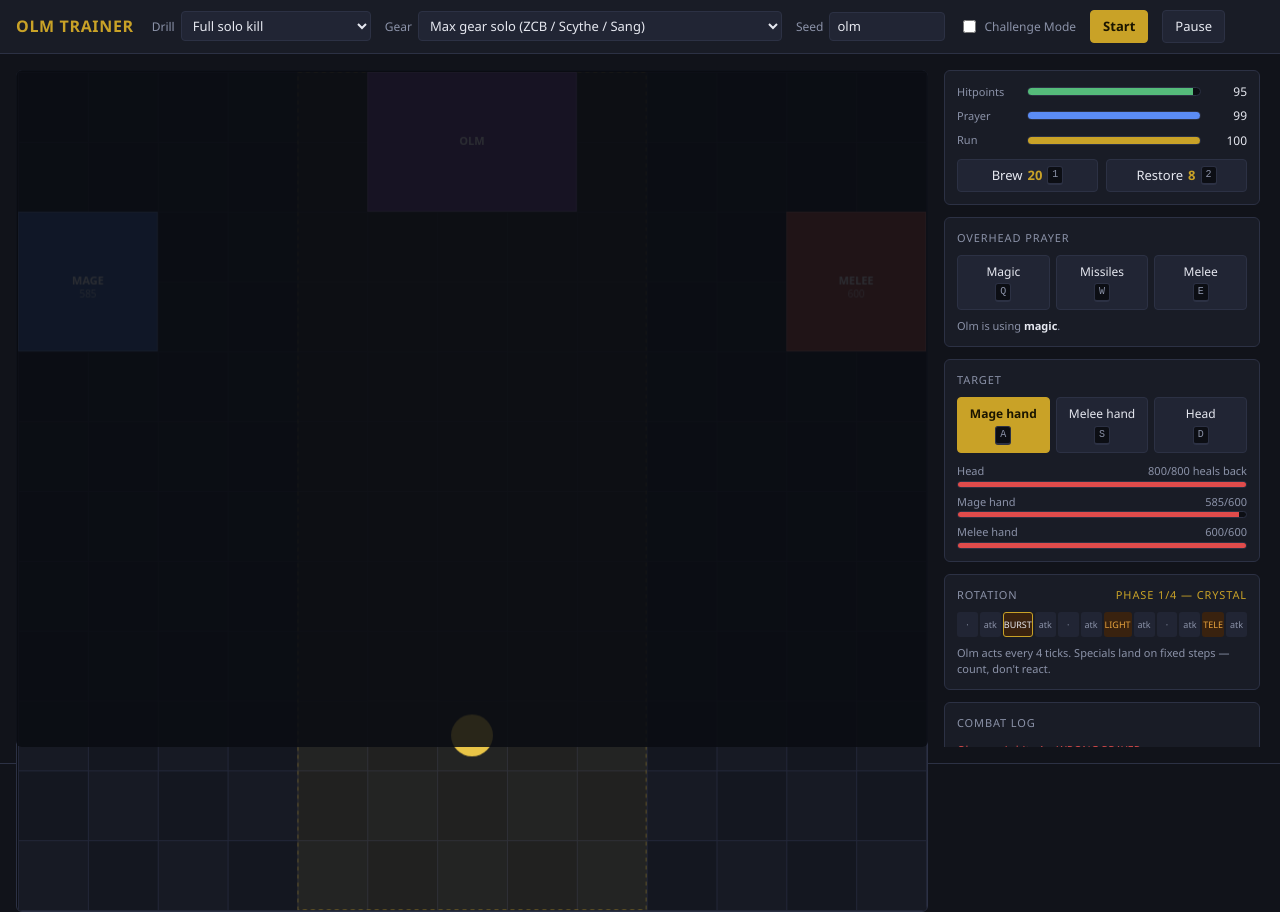
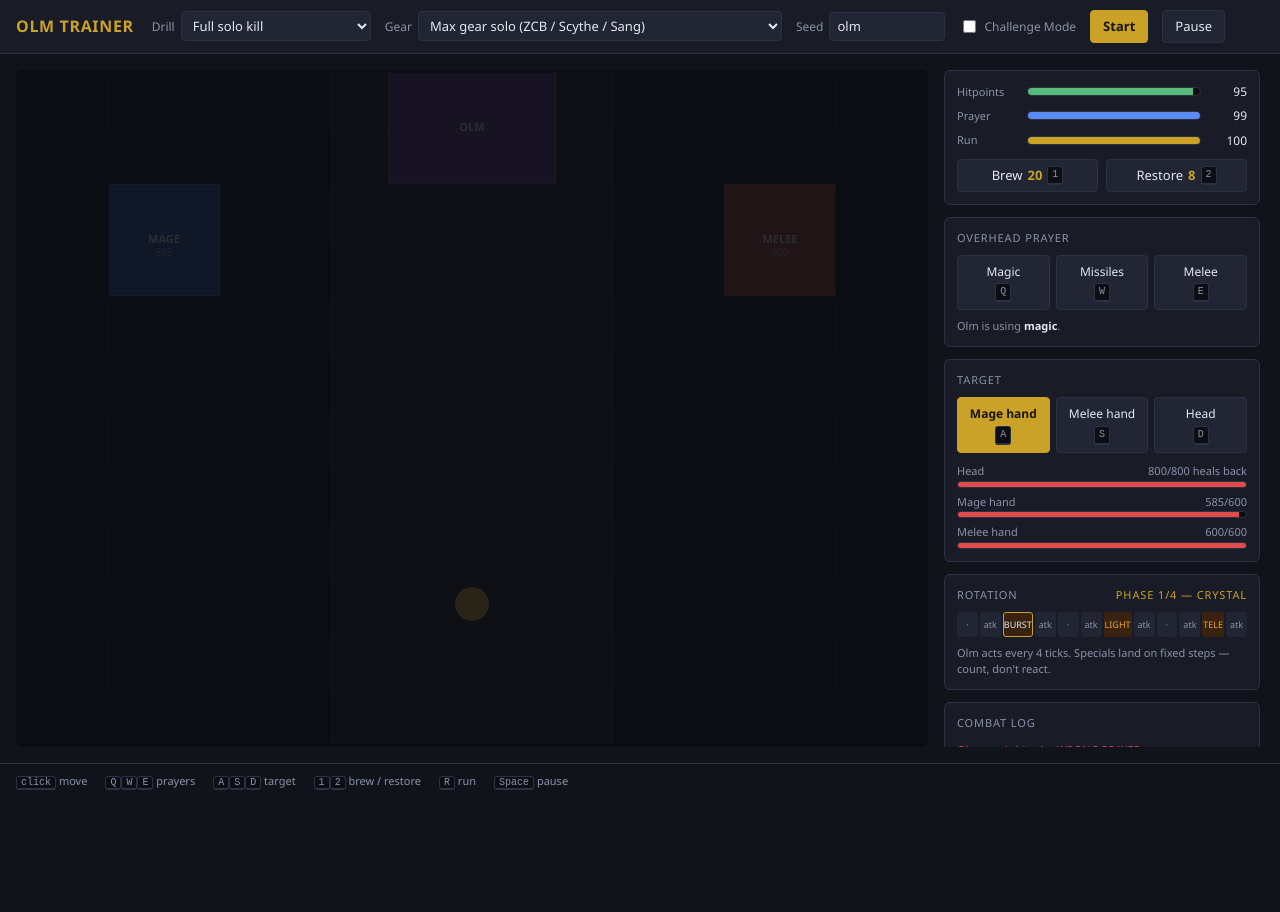
Before and after one commit to RoshanSun/olm-trainer, a website: page public/index.html in a window 1280 px wide. After the commit the page ends 800 px from the top, so only its background shows below. Drawn offline with Linux system fonts and the light colour scheme; files whose address does not match are found by name.

Commit message:
Size the board from JS, because CSS could not be made to do it
The previous attempt did not work and my tests said it did, which is the more
useful half of this. They exercised the renderer against a fake canvas, so they
proved the tile arithmetic and nothing at all about how a browser lays the page
out. Measuring the real thing in headless Chrome showed the canvas rendering at
its full 782x722 in a 705px viewport, ignoring max-height entirely.

Two causes. The grid row in main was auto-sized, so .stage had no definite
height and a percentage max-height against it resolved to none. Fixing the row
was still not enough: a canvas has an intrinsic size, and together with
aspect-ratio that left max-height a no-op anyway.

So the renderer now measures .stage and writes an exact pixel size onto the
canvas. Nothing is left to intrinsic sizing, tiles come out whole-numbered so
the grid lines stay crisp, and the fit is arithmetic rather than a negotiation
with the cascade.

It measures the PARENT, not the canvas. Measuring the canvas fed its own size
back into the next frame's measurement and the board crept two pixels larger
every frame -- visible in the before/after numbers as 780, 782, 784. The edge
is an outline rather than a border for the same reason: outlines sit outside
layout and cannot feed back into the measured box.

The render tests now model a container and assert the CSS size fits inside it,
which is the thing a player actually sees. Verified in Chrome at five window
sizes down to 1280x600: the whole board is visible and the page does not
scroll.

Co-Authored-By: Claude Opus 5 (1M context) <noreply@anthropic.com>

```diff
--- a/public/css/app.css
+++ b/public/css/app.css
@@ -89,10 +89,13 @@ button.primary { background: var(--accent); color: #1a1500; border-color: var(--
 main {
   display: grid;
   grid-template-columns: minmax(0, 1fr) 320px;
+  /* The explicit row is load-bearing. Without it the row is auto-sized to its
+     content, which leaves .stage with an indefinite height -- and a percentage
+     max-height against an indefinite height resolves to none, so the canvas
+     silently ignored its cap and rendered at full intrinsic size. */
+  grid-template-rows: minmax(0, 1fr);
   gap: 16px;
   padding: 16px;
-  /* flex:1 with min-height:0 is what lets main shrink instead of overflowing
-     the viewport -- without the min-height a grid child refuses to shrink. */
   flex: 1;
   min-height: 0;
 }
@@ -100,22 +103,25 @@ main {
 .stage {
   position: relative;
   min-height: 0;
+  height: 100%;
   display: grid;
   place-items: center;
 }
 
-/* max-width and max-height together on a canvas keep its aspect ratio while
-   fitting whichever side runs out first, so the board is always whole. */
+/* The canvas is sized in JS, not here. Pure CSS could not be made to do it:
+   with an intrinsic size plus aspect-ratio, a percentage max-height is ignored
+   and the board rendered full size no matter how short the window got. The
+   renderer measures .stage and sets an exact pixel size instead, which also
+   gives whole-number tiles and so a crisper grid.
+
+   The edge is an outline rather than a border on purpose -- an outline sits
+   outside layout, so it cannot feed back into the measured box. */
 canvas {
-  max-width: 100%;
-  max-height: 100%;
-  width: auto;
-  height: auto;
-  aspect-ratio: 13 / 12;
+  display: block;
   background: #0c0e14;
-  border: 1px solid var(--line);
+  outline: 1px solid var(--line);
+  outline-offset: -1px;
   border-radius: 6px;
-  display: block;
   cursor: crosshair;
 }
 
--- a/public/js/render.js
+++ b/public/js/render.js
@@ -8,6 +8,11 @@
 import {
   GRID_W, GRID_H, HEAD, MAGE_HAND, MELEE_HAND, ZONE_BOUNDS, isWalkable,
 } from '../shared/room.js';
+
+// Fallbacks for when the container has not been laid out yet, and a floor so
+// the board stays usable in a very short window instead of collapsing.
+const DEFAULT_TILE = 56;
+const MIN_TILE = 14;
 
 const COLORS = {
   floor: '#171a24',
@@ -34,25 +39,44 @@ export class Renderer {
     this.resize();
   }
 
-  // Matches the backing store to the size the canvas is actually displayed at,
-  // scaled by the device pixel ratio. Without this the browser stretches a
-  // fixed-size bitmap to fit the box and the grid lines go soft; with it the
-  // arena is sharp at any window size and the tiles stay square.
+  // Fits the board to the space its container actually has.
+  //
+  // This is done here rather than in CSS because CSS could not be made to do
+  // it: a canvas has an intrinsic size, and combined with aspect-ratio that
+  // made percentage max-height a no-op, so the board kept rendering at full
+  // size and ran off the bottom of short windows.
+  //
+  // Measuring the PARENT rather than the canvas also matters. Measuring the
+  // canvas fed its own size back into the next measurement and the board crept
+  // a couple of pixels larger every frame.
   resize() {
-    const rect = this.canvas.getBoundingClientRect?.();
+    const parent = this.canvas.parentElement;
     const dpr = globalThis.devicePixelRatio || 1;
 
-    // Before first layout the box can measure zero, so fall back to the
-    // canvas's declared size rather than dividing by nothing.
-    const cssW = rect?.width || this.canvas.width || GRID_W * 60;
-    const cssH = rect?.height || this.canvas.height || GRID_H * 60;
+    // clientWidth/Height exclude borders and scrollbars, which is exactly the
+    // space available. Before first layout they are 0, so fall back.
+    const availW = parent?.clientWidth || DEFAULT_TILE * GRID_W;
+    const availH = parent?.clientHeight || DEFAULT_TILE * GRID_H;
 
-    const w = Math.max(1, Math.round(cssW * dpr));
-    const h = Math.max(1, Math.round(cssH * dpr));
+    // One tile size for both axes keeps tiles square; flooring keeps the grid
+    // on whole pixels so the lines stay crisp.
+    const tile = Math.max(MIN_TILE, Math.floor(Math.min(availW / GRID_W, availH / GRID_H)));
+    const cssW = tile * GRID_W;
+    const cssH = tile * GRID_H;
+
+    // Explicit CSS size, so nothing is left to intrinsic sizing.
+    if (this.canvas.style) {
+      this.canvas.style.width = `${cssW}px`;
+      this.canvas.style.height = `${cssH}px`;
+    }
+
+    const w = Math.round(cssW * dpr);
+    const h = Math.round(cssH * dpr);
     if (this.canvas.width !== w) this.canvas.width = w;
     if (this.canvas.height !== h) this.canvas.height = h;
 
-    this.tile = Math.floor(Math.min(w / GRID_W, h / GRID_H));
+    this.cssTile = tile;
+    this.tile = Math.floor(tile * dpr);
     this.ox = Math.floor((w - this.tile * GRID_W) / 2);
     this.oy = Math.floor((h - this.tile * GRID_H) / 2);
     return this;
```
Also changed, not shown: test/render.test.mjs (+64 -42 lines).
